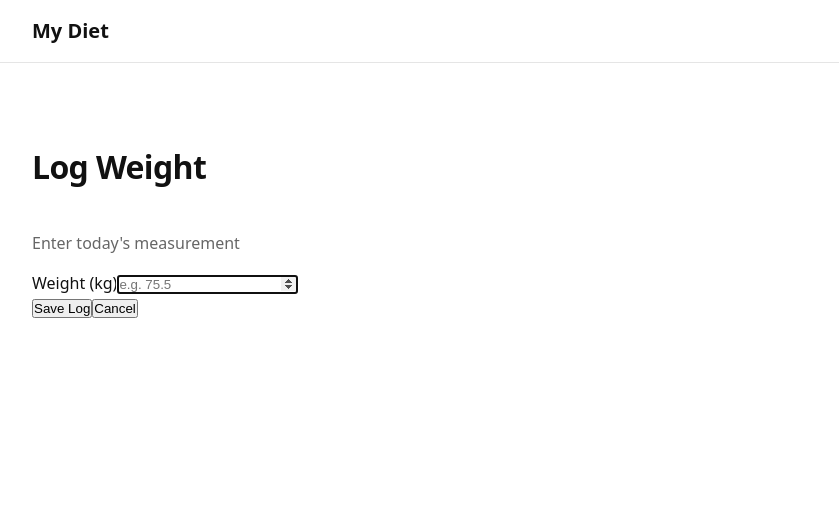
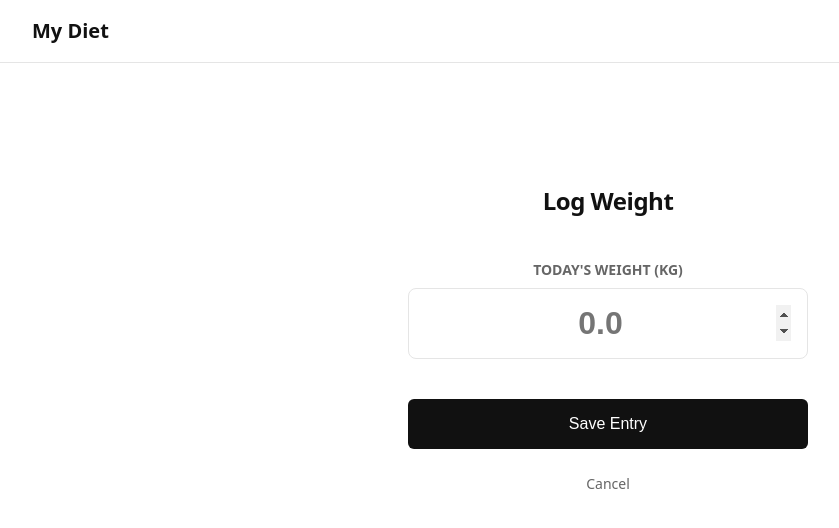
Before and after one commit to SaBin1151/my-diet-apps, a Next.js app: page /log in a window 1280 px wide. Shown: the top 528 px of the page, without its empty margins (32-871 px from the left). Built offline with nearby package versions, Linux system fonts and the light colour scheme; no server answers.

Commit message:
Create log page UI

```diff
--- a/app/log/page.tsx
+++ b/app/log/page.tsx
@@ -1,87 +1,70 @@
-'use client'
+import React from 'react';
+import Link from 'next/link'; // 페이지 이동을 위한 Next.js 링크 컴포넌트
 
-import { useState } from 'react'
-import { useRouter } from 'next/navigation'
-import { createClient } from '@/utils/supabase/client'
+export default function LogPage() {
+  return (
+    <div style={{ maxWidth: '400px', margin: '40px auto', textAlign: 'center' }}>
 
-export default function LogWeight() {
-  const router = useRouter()
-  const supabase = createClient()
-  const [weight, setWeight] = useState('')
-  const [loading, setLoading] = useState(false)
+      {/* 1. Title */}
+      <h1 style={{ marginBottom: 'var(--space-xl)', fontSize: '1.5rem' }}>
+        Log Weight
+      </h1>
 
-  const handleSubmit = async (e: React.FormEvent) => {
-    e.preventDefault()
-    setLoading(true)
+      {/* 2. Input Field */}
+      <div style={{ marginBottom: 'var(--space-xl)' }}>
+        <label
+          style={{
+            display: 'block',
+            marginBottom: 'var(--space-sm)',
+            color: 'var(--text-muted)',
+            fontSize: '0.875rem',
+            fontWeight: 600
+          }}
+        >
+          TODAY'S WEIGHT (KG)
+        </label>
 
-    // 1. 사용자 확인
-    const { data: { user } } = await supabase.auth.getUser()
-
-    if (!user) {
-      router.push('/login')
-      return
-    }
-
-    // 2. 데이터 저장 (weight_logs)
-    const { error } = await supabase.from('weight_logs').insert({
-      user_id: user.id,
-      weight: Number(weight),
-      date: new Date().toISOString().split('T')[0] // 오늘 날짜 'YYYY-MM-DD'
-    })
-
-    if (error) {
-      alert('Error saving weight: ' + error.message)
-      setLoading(false)
-    } else {
-      // 3. 성공 시 대시보드로 이동 (자동으로 새 목표 계산됨)
-      router.refresh() // 데이터 갱신을 위해 캐시 초기화
-      router.push('/dashboard')
-    }
-  }
-
-  return (
-    <div className="min-h-screen flex items-center justify-center bg-gray-50 p-4">
-      <div className="bg-white p-8 rounded-xl shadow-md max-w-sm w-full">
-
-        <h1 className="text-2xl font-bold mb-2 text-center text-gray-900">Log Weight</h1>
-        <p className="text-gray-500 text-center mb-6">Enter today's measurement</p>
-
-        <form onSubmit={handleSubmit} className="flex flex-col gap-4">
-
-          <div>
-            <label className="block text-sm font-medium text-gray-700 mb-1">
-              Weight (kg)
-            </label>
         <input
           type="number"
+          placeholder="0.0"
           step="0.1"
-              value={weight}
-              onChange={(e) => setWeight(e.target.value)}
-              placeholder="e.g. 75.5"
-              required
           autoFocus
-              className="w-full p-3 border border-gray-300 rounded-lg focus:ring-2 focus:ring-blue-500 focus:outline-none text-lg"
+          style={{
+            width: '100%',
+            padding: '16px',
+            fontSize: '2rem',
+            fontWeight: '700',
+            textAlign: 'center',
+            border: '1px solid var(--border-subtle)',
+            borderRadius: '8px',
+            outline: 'none',
+            color: 'var(--text-main)',
+            backgroundColor: 'var(--bg-card)'
+          }}
         />
       </div>
 
-          <button
-            type="submit"
-            disabled={loading}
-            className="w-full bg-blue-600 text-white py-3 rounded-lg font-bold hover:bg-blue-700 transition disabled:opacity-50"
-          >
-            {loading ? 'Saving...' : 'Save Log'}
+      {/* 3. Actions */}
+      <div style={{ display: 'flex', flexDirection: 'column', gap: 'var(--space-md)' }}>
+        {/* Primary Action */}
+        <button className="btn-primary" style={{ width: '100%', padding: '16px' }}>
+          Save Entry
         </button>
 
-          <button
-            type="button"
-            onClick={() => router.back()}
-            className="w-full py-3 text-gray-500 font-medium hover:text-gray-700"
+        {/* Secondary Action (Cancel) */}
+        <Link
+          href="/dashboard"
+          style={{
+            color: 'var(--text-muted)',
+            textDecoration: 'none',
+            fontSize: '0.875rem',
+            padding: '8px'
+          }}
         >
           Cancel
-          </button>
+        </Link>
+      </div>
 
-        </form>
     </div>
-    </div>
-  )
+  );
 }
```
Also changed, not shown: app/dashboard/page.tsx (+79 -152 lines). Lines whose indentation alone changed are shown as unchanged.
